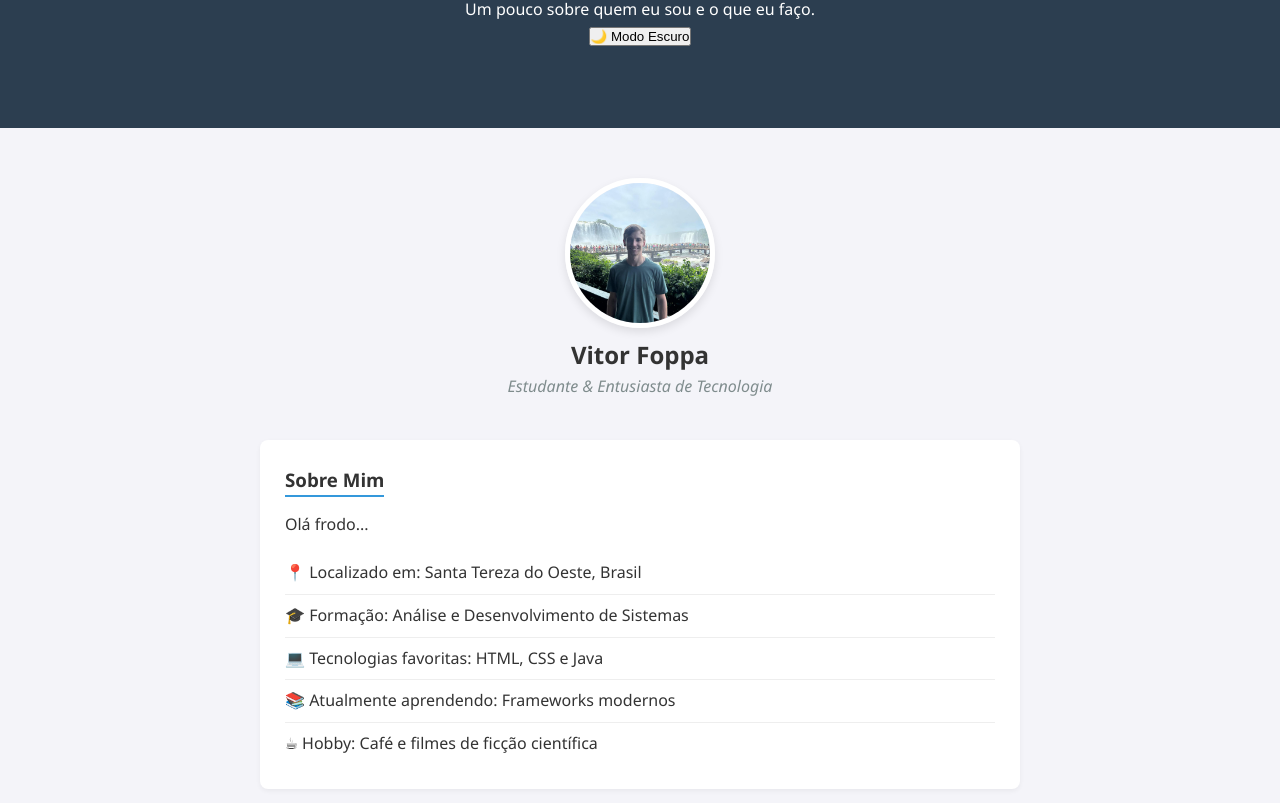
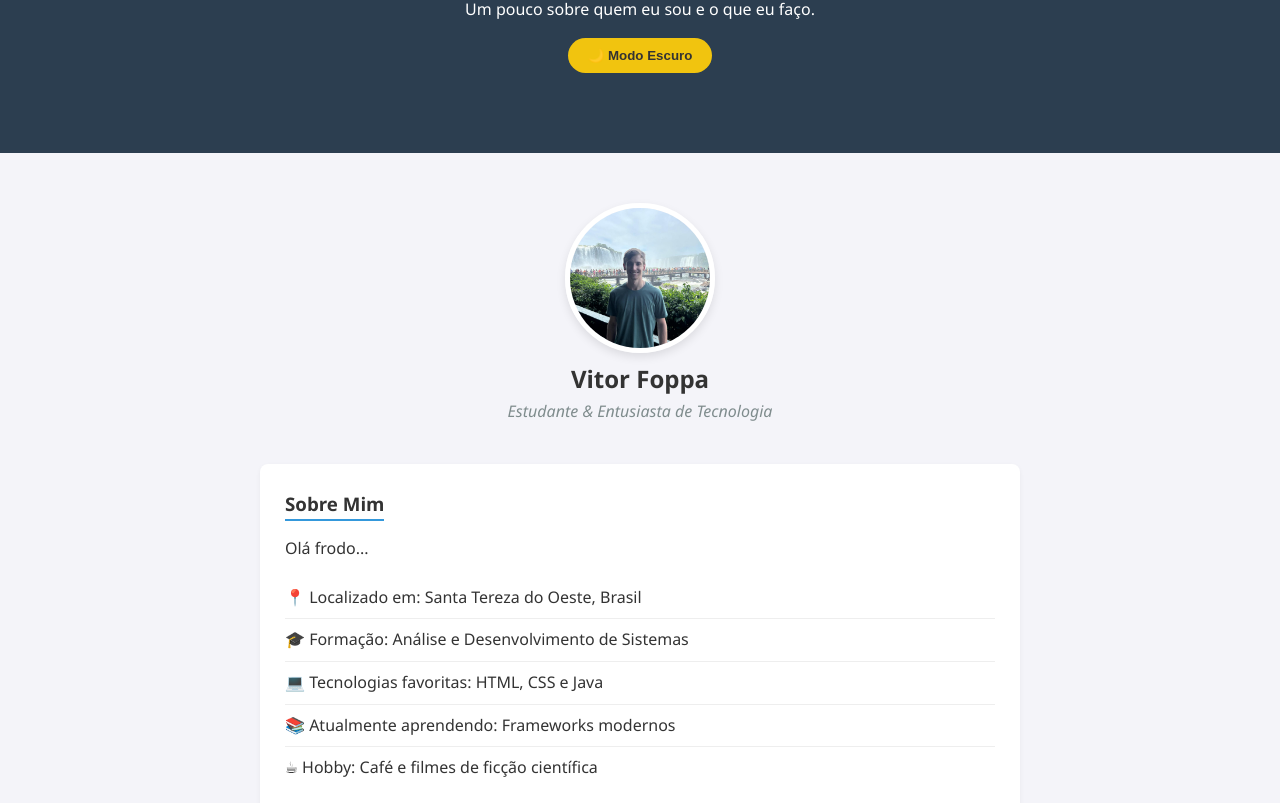
Before and after one commit to VitorFoppa/aula-web-blog, a plain HTML site: page index.html in a window 1280 px wide. Shown: the part 134-937 px from the top of the page. Drawn offline with Linux system fonts and the light colour scheme.

Commit message:
V1.1.1 botão quebrado.

```diff
--- a/style.css
+++ b/style.css
@@ -10,6 +10,7 @@ body {
     line-height: 1.6;
     background-color: #f4f4f9; /* Cor de fundo levemente cinza */
     color: #333; /* Cor do texto principal */
+    transition: background-color 0.3s ease, color 0.3s ease; /* Transição suave na troca de tema */
 }
 
 /* Container para centralizar o conteúdo e dar um limite de largura */
@@ -26,6 +27,24 @@ header {
     text-align: center;
     padding: 60px 0;
     margin-bottom: 30px;
+    transition: background-color 0.3s ease;
+}
+
+/* --- Estilos do Botão --- */
+.btn-tema {
+    background-color: #f1c40f; /* Cor amarela para destacar no modo claro */
+    color: #333;
+    border: none;
+    padding: 10px 20px;
+    border-radius: 20px;
+    cursor: pointer;
+    font-weight: bold;
+    margin-top: 15px;
+    transition: background 0.3s ease; /* Animação suave ao passar o mouse */
+}
+
+.btn-tema:hover {
+    background-color: #f39c12; /* Fica um pouco mais escuro ao passar o mouse */
 }
 
 /* Estilização da Foto de Perfil */
@@ -55,6 +74,7 @@ header {
     border-radius: 8px;
     box-shadow: 0 2px 5px rgba(0,0,0,0.05);
     margin-bottom: 30px;
+    transition: background-color 0.3s ease, box-shadow 0.3s ease;
 }
 
 .sobre-mim h3 {
@@ -85,6 +105,7 @@ header {
     border-radius: 8px;
     border-left: 5px solid #3498db; /* Faixa azul na lateral esquerda */
     margin-top: 20px;
+    transition: background-color 0.3s ease, border-left-color 0.3s ease;
 }
 
 /* Rodapé */
@@ -122,3 +143,8 @@ body.dark-mode .sobre-mim h3 {
 body.dark-mode .lista-itens li {
     border-bottom: 1px solid #333; /* Linhas divisórias bem discretas */
 }
+
+/* Ajusta a borda da foto de perfil no modo escuro */
+body.dark-mode .foto-perfil {
+    border-color: #1e1e1e;
+}
```
